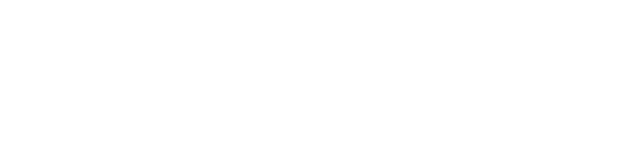
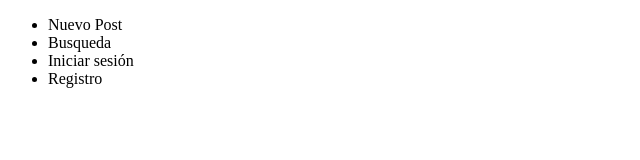
Before and after one commit to Proyecto-Mision-Tic-Ciclo-4/ExplicacionHTMLCss, a plain HTML site: page index.html in a window 1280 px wide. Shown: the whole page, without its empty margins (0-640 px from the left). Drawn offline with Linux system fonts and the light colour scheme.

Commit message:
Agregar estructura del header y link a los estilos

```diff
--- a/index.html
+++ b/index.html
@@ -4,10 +4,18 @@
     <meta charset="UTF-8">
     <meta http-equiv="X-UA-Compatible" content="IE=edge">
     <meta name="viewport" content="width=device-width, initial-scale=1.0">
+    <link rel="stylesheet" href="./styles/estilos.css" />
     <title>Document</title>
 </head>
 <body>
-    <header></header>
+    <header>
+        <ul>
+            <li>Nuevo Post</li>
+            <li>Busqueda</li>
+            <li>Iniciar sesión</li>
+            <li>Registro</li>
+        </ul>
+    </header>
     <main>
         <section></section>
         <section></section>
```
Also changed, not shown: styles/estilos.css (added).
